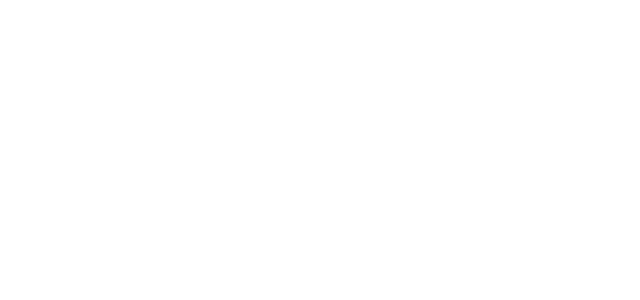
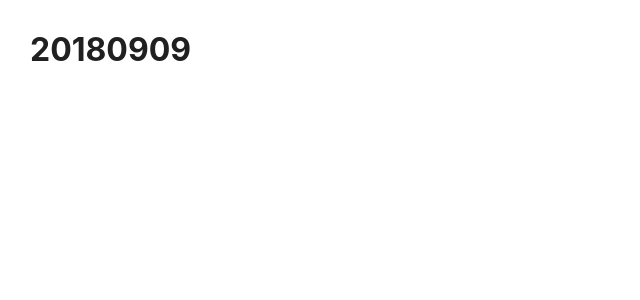
Before and after one commit to YukaKadokura/freespace, a Nuxt app: page /day/2018/09/09 in a window 1280 px wide. Before the commit this address had no page. Shown: the top 300 px of the page, without its empty margins (0-640 px from the left). Built offline with nearby package versions, Linux system fonts and the light colour scheme.

Commit message:
20180908,09のボタンの作成。20180909のページの作成。

```diff
--- /dev/null
+++ b/pages/day/2018/09/09.vue
@@ -0,0 +1,21 @@
+<template>
+    <div class="container">
+        <h1 class="title">20180909</h1>
+        <div class="content">
+        </div>
+    </div>
+</template>
+
+<style scoped>
+.container{
+    margin:10px;
+    padding:20px;
+}
+.title{
+    color:#202020;
+}
+.content{
+    pargin:10px;
+    padding:10px;
+}
+</style>
--- a/pages/index.vue
+++ b/pages/index.vue
@@ -5,6 +5,8 @@
       <v-btn small nuxt-link to="/reverselookup">Vueでやりたいこと逆引き</v-btn>
     </div>
     <div class="Contents">
+      <v-btn small nuxt-link to="/day/2018/09/09">20180909</v-btn>
+      <v-btn small nuxt-link to="/day/2018/09/08">20180908</v-btn>
       <v-btn small nuxt-link to="/day/2018/09/07">20180907</v-btn>
       <v-btn small nuxt-link to="/day/2018/09/06">20180906</v-btn>
       <v-btn small nuxt-link to="/day/2018/09/05">20180905</v-btn>
```
